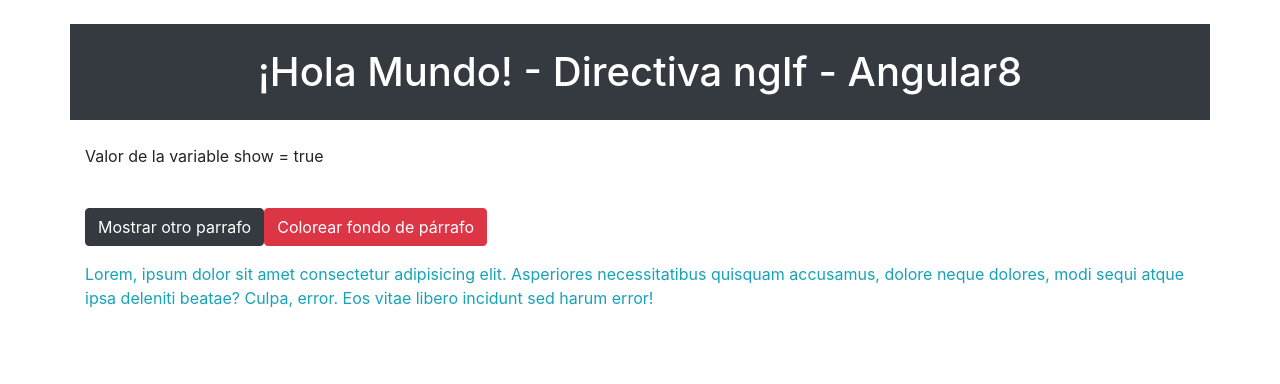
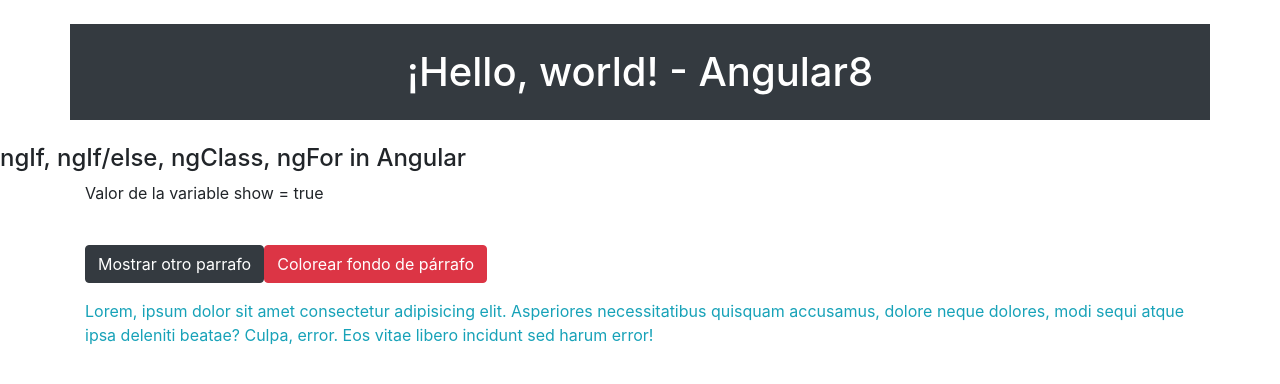
Before and after one commit to Joaquin-Developer/Angular10-first-project, an Angular app: page / in a window 1280 px wide. Shown: the top 384 px of the page. Built offline with nearby package versions, Linux system fonts and the light colour scheme.

Commit message:
midifico una etiqueta h4

```diff
--- a/src/app/app.component.html
+++ b/src/app/app.component.html
@@ -1,6 +1,8 @@
 <!--app-cabecera></app-cabecera-->
 
-<h1 class="container bg-dark text-white text-center my-4 py-4">¡Hola Mundo! - Directiva ngIf - Angular8</h1>
+<h1 class="container bg-dark text-white text-center my-4 py-4">¡Hello, world! - Angular8</h1>
+
+<h4>ngIf, ngIf/else, ngClass, ngFor in Angular</h4>
 
 <div class="container">
     <p>
```
